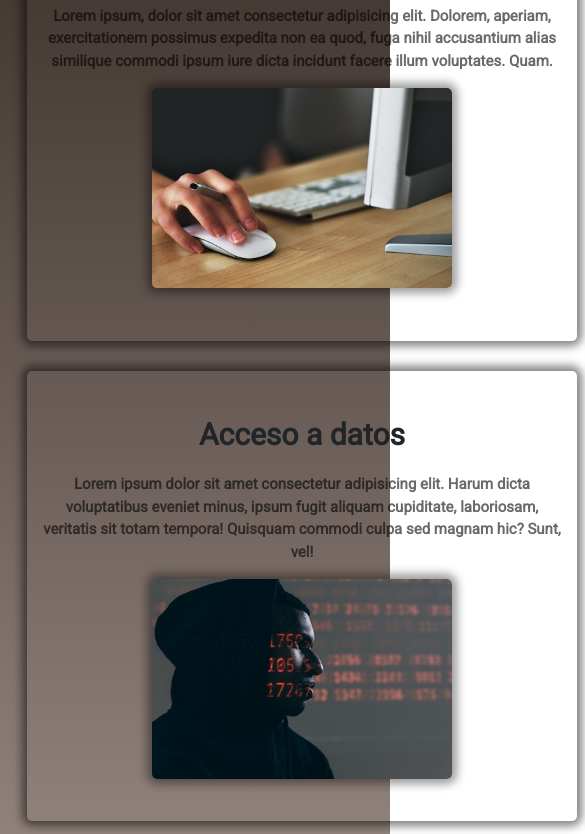
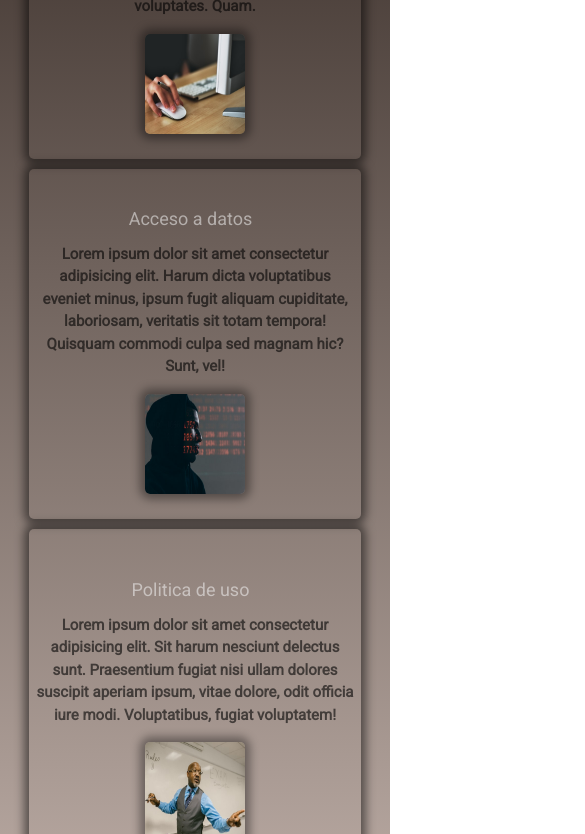
Before and after one commit to franciscokavcic/francisco-kavcic-3ra-entrega, a plain HTML site: page pages/faqs.html in a window 390 px wide. Shown: the part 386-1220 px from the top of the page, 585 px wide, since content can reach past the window. Drawn offline with nearby package versions, Linux system fonts and the light colour scheme.

Commit message:
comientregando2

```diff
--- a/pages/faqs.html
+++ b/pages/faqs.html
@@ -55,17 +55,17 @@
                     allowfullscreen></iframe>
             </article>
         </section>
-        <section class="condicions-uso">
-            <article class="box-faqs">
-                <p class=" txt-boot-faqs">Condicones de uso</p>
+        <section class="condicions-uso container-fluid">
+            <article class="box-faqs container-fluid">
+                <p class=" t-faqs">Condicones de uso</p>
                 <p class="p-fondo-box">Lorem ipsum, dolor sit amet consectetur adipisicing elit. Dolorem, aperiam,
                     exercitationem possimus
                     expedita non ea quod, fuga nihil accusantium alias similique commodi ipsum iure dicta incidunt
                     facere illum voluptates. Quam.</p>
                 <img src="../images/condicion-uso.jpg" alt="mause" class="img-faqs">
             </article>
-            <article class="box-faqs">
-                <p class=" txt-boot-faqs">Acceso a datos </p>
+            <article class="box-faqs container-fluid">
+                <p class=" t-faqs">Acceso a datos </p>
                 <p class="p-fondo-box">Lorem ipsum dolor sit amet consectetur adipisicing elit. Harum dicta voluptatibus
                     eveniet minus,
                     ipsum fugit aliquam cupiditate, laboriosam, veritatis sit totam tempora! Quisquam commodi culpa sed
@@ -73,8 +73,8 @@
                 <img src="../images/faqs-datos.jpg" alt="h-etico" class="img-faqs">
             </article>
 
-            <article class="box-faqs">
-                <p class="txt-boot-faqs">Politica de uso</p>
+            <article class="box-faqs container-fluid">
+                <p class="t-faqs">Politica de uso</p>
                 <p class="p-fondo-box">Lorem ipsum dolor sit amet consectetur adipisicing elit. Sit harum nesciunt
                     delectus sunt.
                     Praesentium fugiat nisi ullam dolores suscipit aperiam ipsum, vitae dolore, odit officia iure modi.
--- a/styles.css
+++ b/styles.css
@@ -534,6 +534,7 @@ section .sectcar {
 #mi-checkbox:checked~.mi-elemento {
   display: block;
 }
+
 /*---------decime si no parecen del pokemon esmeralda los buttons*/
 .my-button {
   margin: 4px;
@@ -563,6 +564,7 @@ section .sectcar {
   font-family: 'Roboto', sans-serif;
   font-size: 38px;
   padding: 10px;
+  margin-top: 1;
   color: rgba(245, 245, 245, 0.534);
 
 
@@ -626,3 +628,30 @@ section .sectcar {
     padding-inline-start: 5px;
   }
 }
+
+@media (max-width:1200px) {
+  .box-faqs {
+    display: flex;
+  flex-wrap: wrap;
+  flex-direction: column;
+  justify-content: center;
+  align-items: center;
+  height: 350px;
+  width: 450px;
+  padding: 5px;
+  margin: 5px;
+  box-shadow: 0 0 10px 5px rgba(0 0, 0, 0.5);
+  border-radius: 5px;
+  }
+
+  .img-faqs {
+    max-height: 100px;
+    max-width: 100px;
+
+  }
+  .t-faqs {
+    font-size: 18px;
+    margin: 1px;
+    padding-inline-start: 1px;
+  }
+}
```
